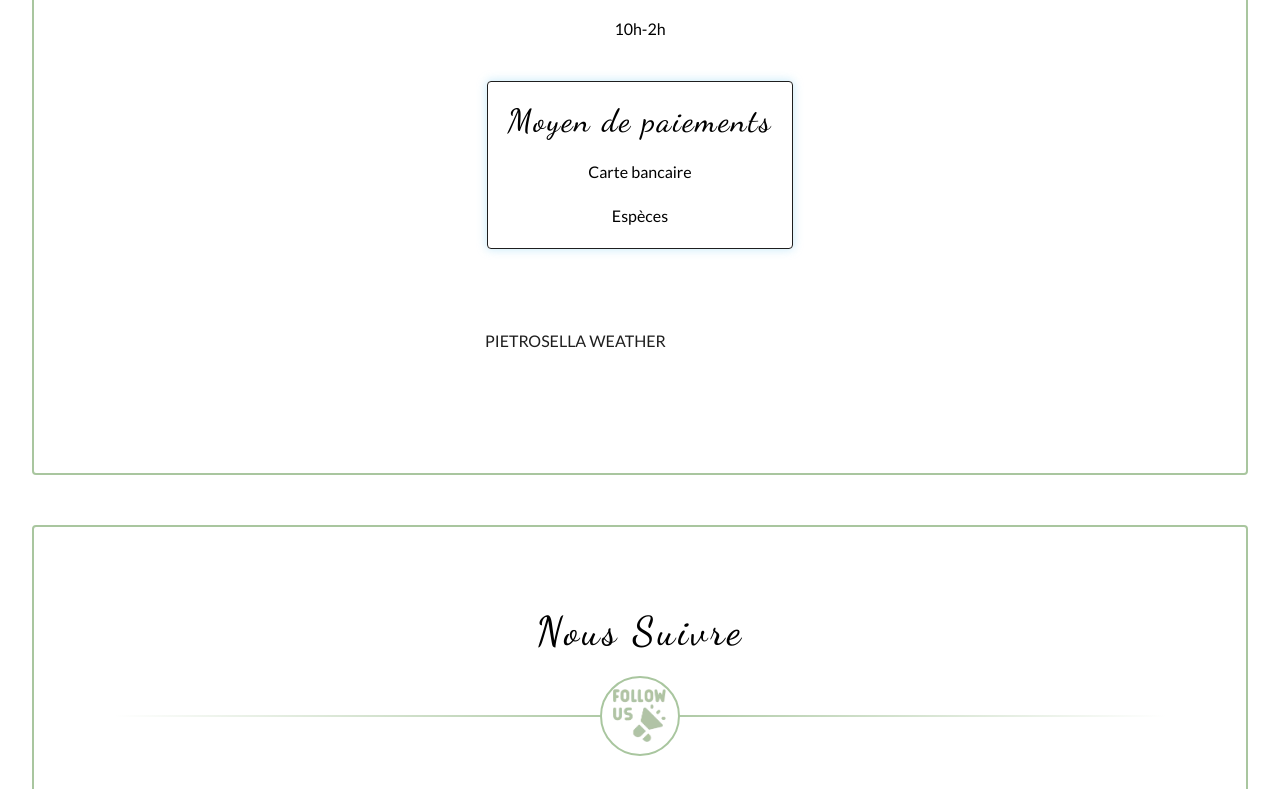
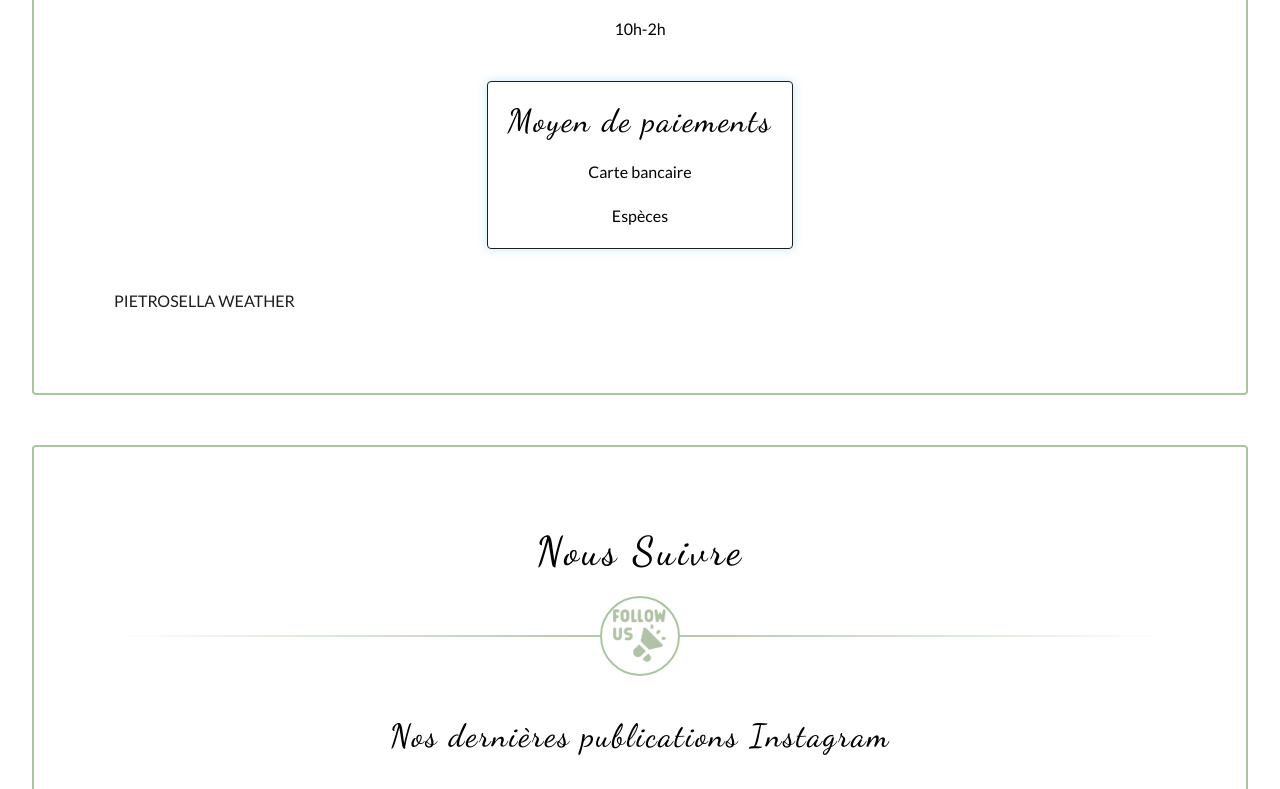
Before and after one commit to luvicode/luvicode.github.io, a plain HTML site: page index.html in a window 1280 px wide. Shown: the part 3067-3856 px from the top of the page. Drawn offline with Linux system fonts and the light colour scheme; a script that the page names is missing.

Commit message:
Update index.html

```diff
--- a/index.html
+++ b/index.html
@@ -156,13 +156,10 @@
                 <p>Espèces</p>
             </div>
         </div>
-        <div class="box--modality">
-            <div class="card--meteo">
-                <a class="weatherwidget-io" href="https://forecast7.com/fr/41d848d85/pietrosella/" data-label_1="PIETROSELLA" data-label_2="WEATHER" data-theme="original" >PIETROSELLA WEATHER</a>
-<script>
-!function(d,s,id){var js,fjs=d.getElementsByTagName(s)[0];if(!d.getElementById(id)){js=d.createElement(s);js.id=id;js.src='https://weatherwidget.io/js/widget.min.js';fjs.parentNode.insertBefore(js,fjs);}}(document,'script','weatherwidget-io-js');
-</script>
-            </div>
+        <a class="weatherwidget-io" href="https://forecast7.com/en/41d848d85/pietrosella/" data-label_1="PIETROSELLA" data-label_2="WEATHER" data-theme="original" >PIETROSELLA WEATHER</a>
+        <script>
+        !function(d,s,id){var js,fjs=d.getElementsByTagName(s)[0];if(!d.getElementById(id)){js=d.createElement(s);js.id=id;js.src='https://weatherwidget.io/js/widget.min.js';fjs.parentNode.insertBefore(js,fjs);}}(document,'script','weatherwidget-io-js');
+        </script>
         </div>
     </section>
     <!-- FIN SECTION HORAIRES -->
```
